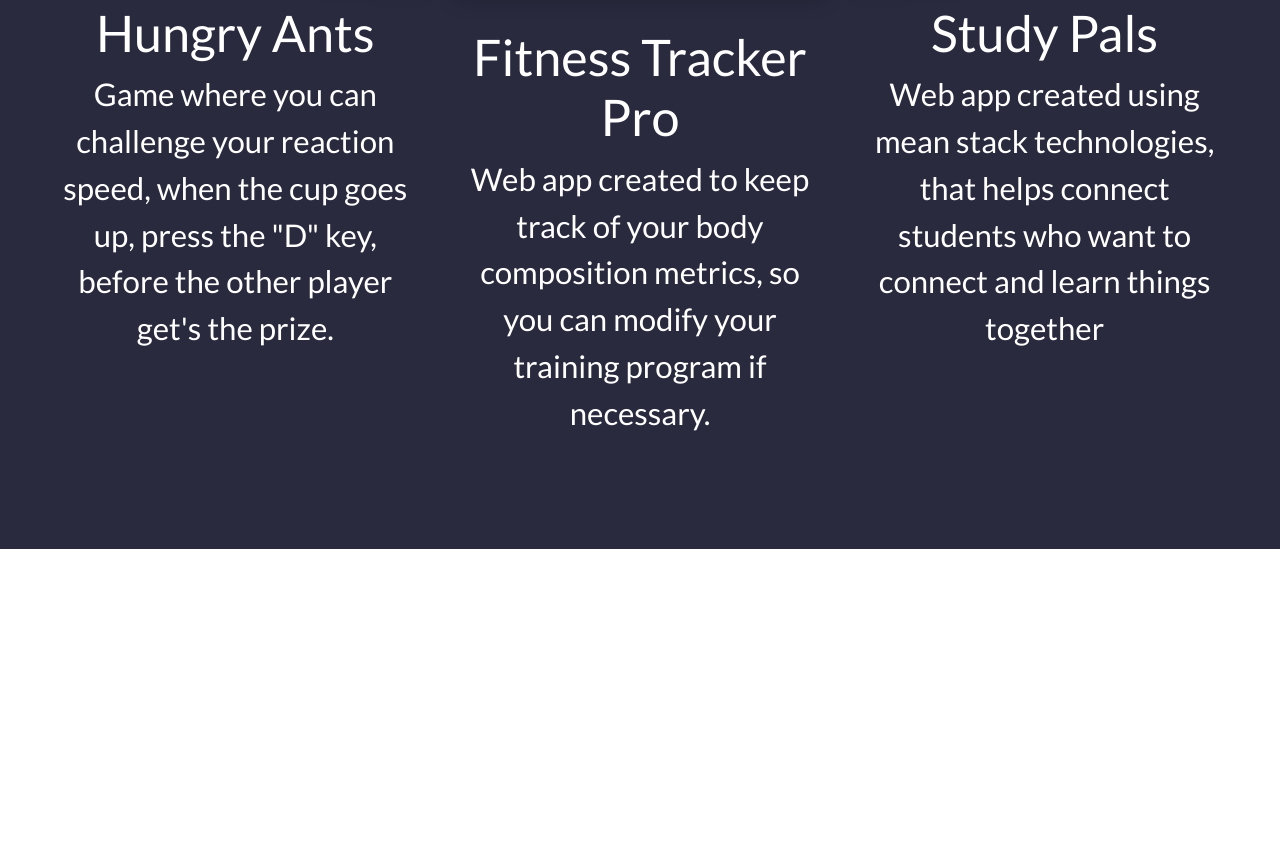
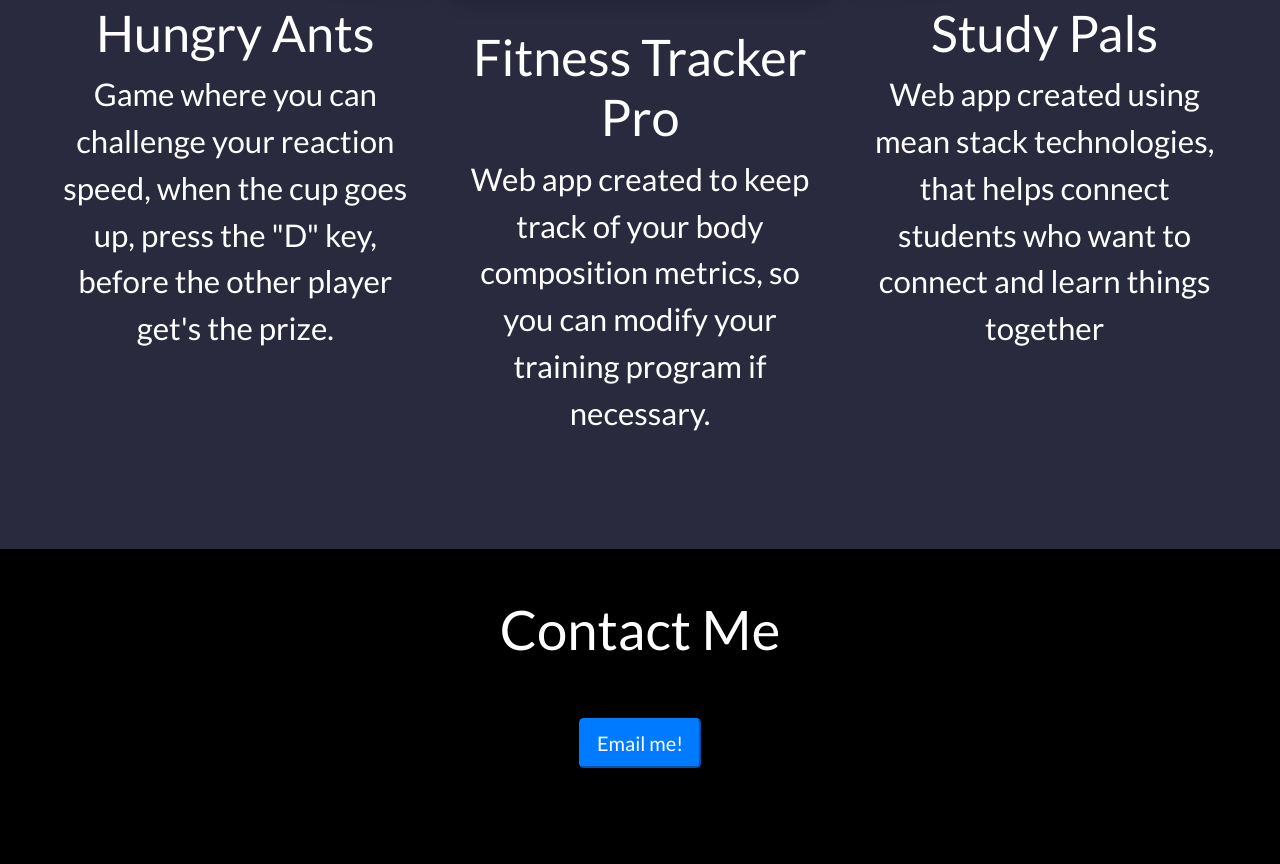
Before and after one commit to victoregovea/portafolio, a plain HTML site: page index.html in a window 1280 px wide. Shown: the part 1894-2758 px from the top of the page. Before the commit the page ends 2443 px from the top, so only its background shows below. Drawn offline with nearby package versions, Linux system fonts and the light colour scheme.

Commit message:
contact me done

```diff
--- a/index.html
+++ b/index.html
@@ -94,7 +94,15 @@
 
 
   <!-- Contact Me -->
+<div class="container-fluid text-center py-5 contact">
+  <h3>Contact Me</h3>
+  <a href="mailto: victoregovea@gmail.com">
+    <button class="btn-primary btn-lg my-5">
+      Email me!
+    </button>
+  </a>
 
+</div>
 
 
 
--- a/style/style.css
+++ b/style/style.css
@@ -22,7 +22,6 @@
       background-position: center;
       background-repeat: no-repeat;
       background-size: cover;
-      background-position-y: top;
 }
       /* background: #16222A;  /* fallback for old browsers
       /* background: -webkit-linear-gradient(to left, #3A6073, #16222A);  /* Chrome 10-25, Safari 5.1-6
@@ -111,3 +110,8 @@
 .portafolio h4{
   margin-top: 2rem;
 }
+
+.contact{
+  color:white;
+  background-color: black;
+}
```
